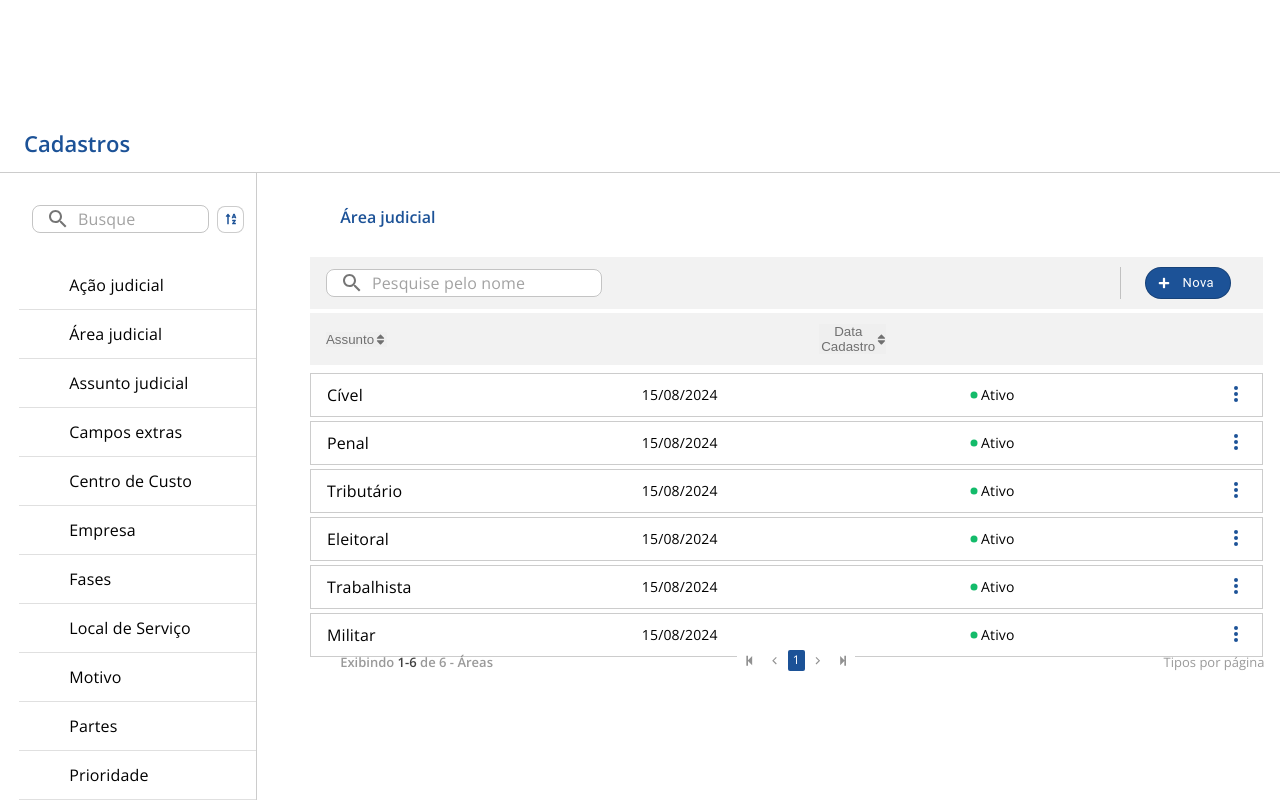
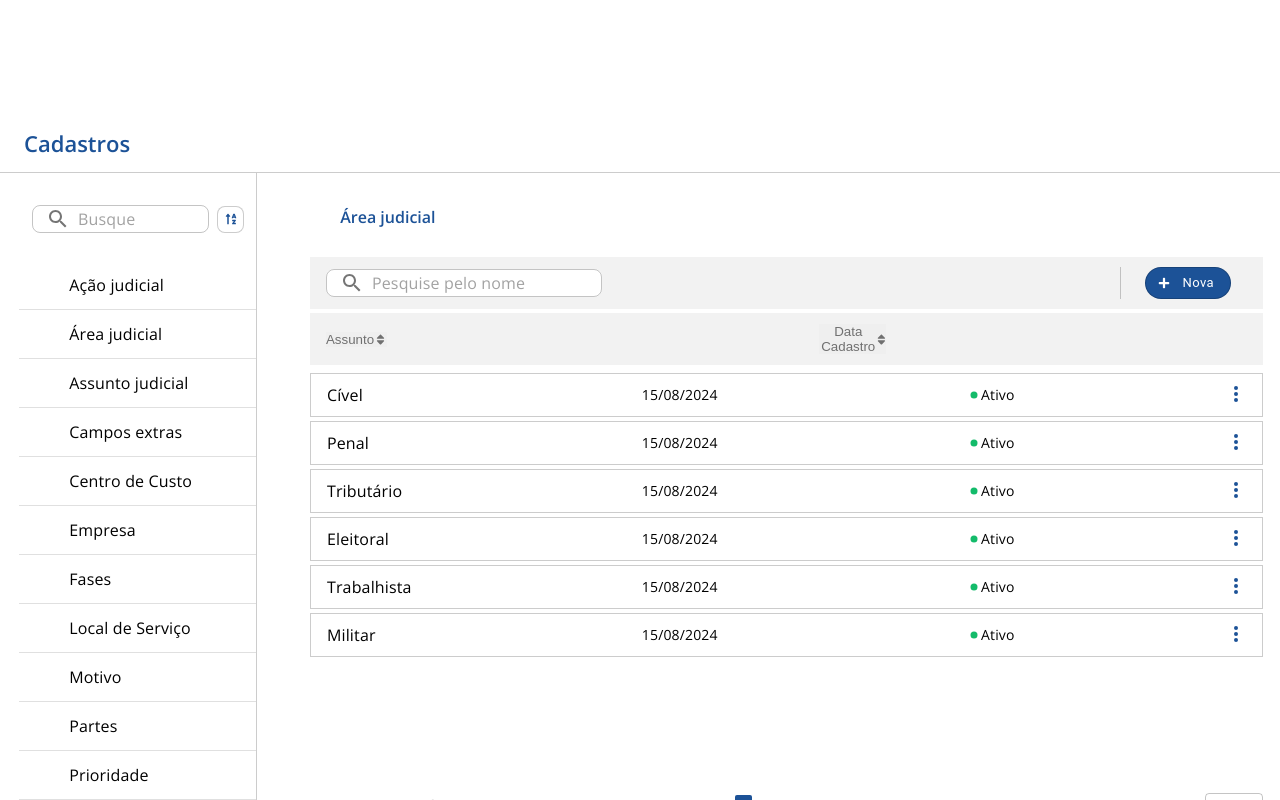
Before and after one commit to Leandro-Sales1/E-Xyon-Test, a React (Vite) app: page / in a window 1280 px wide. Shown: the top 800 px of the page. Built offline with nearby package versions, Linux system fonts and the light colour scheme.

Commit message:
"Updated footer styles in MainContent.css"

```diff
--- a/src/components/mainContent/MainContent.css
+++ b/src/components/mainContent/MainContent.css
@@ -53,11 +53,9 @@
 }
 
 .footer {
-  position: absolute;
-  bottom: 7.75rem;
   display: flex;
-  width: 78%;
-  margin: 0 5.2rem;
+  width: 90%;
+  margin: 7.75rem auto 0 auto;
   height: 1.75rem;
   align-items: center;
   justify-content: space-between;
```
